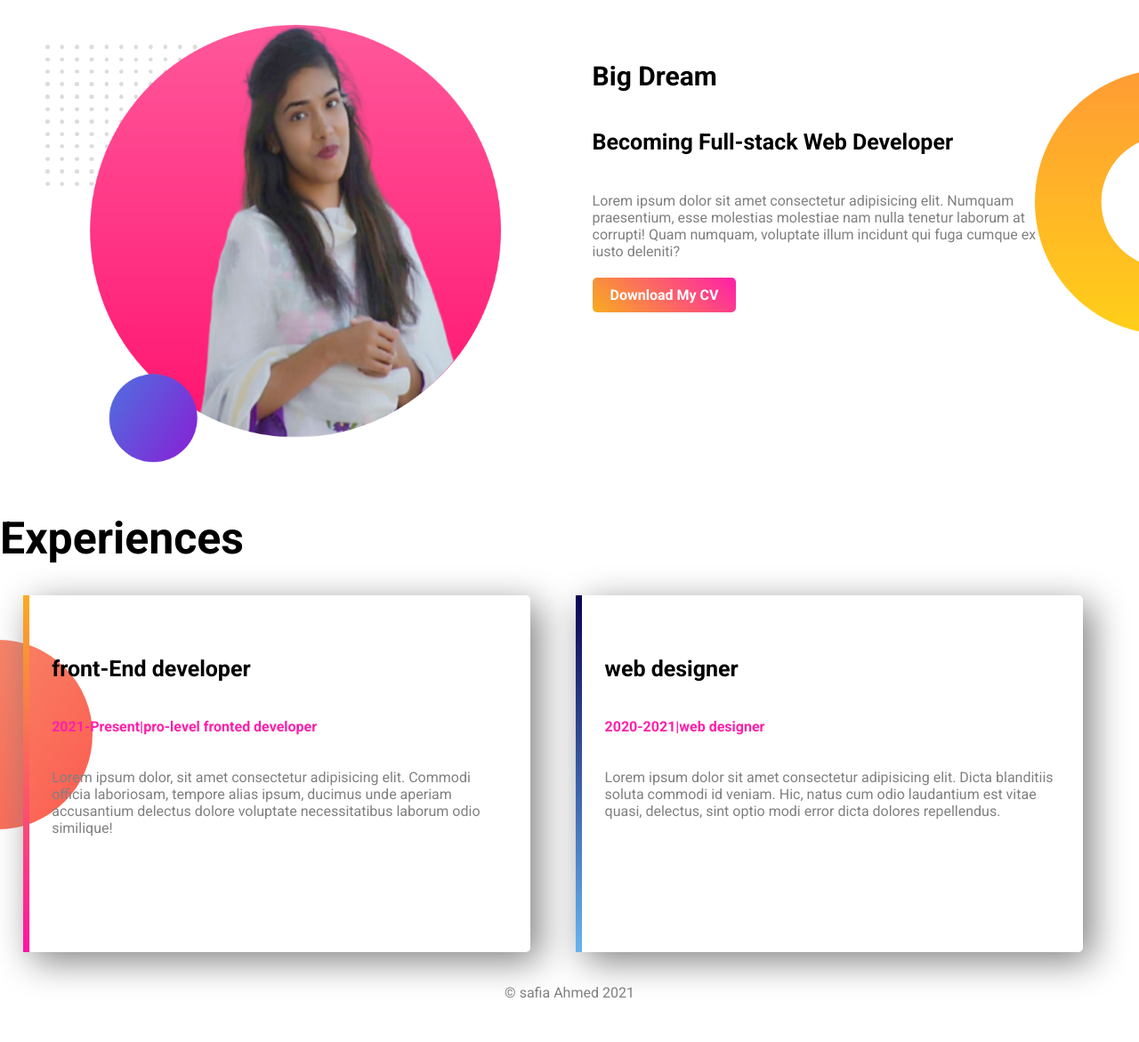
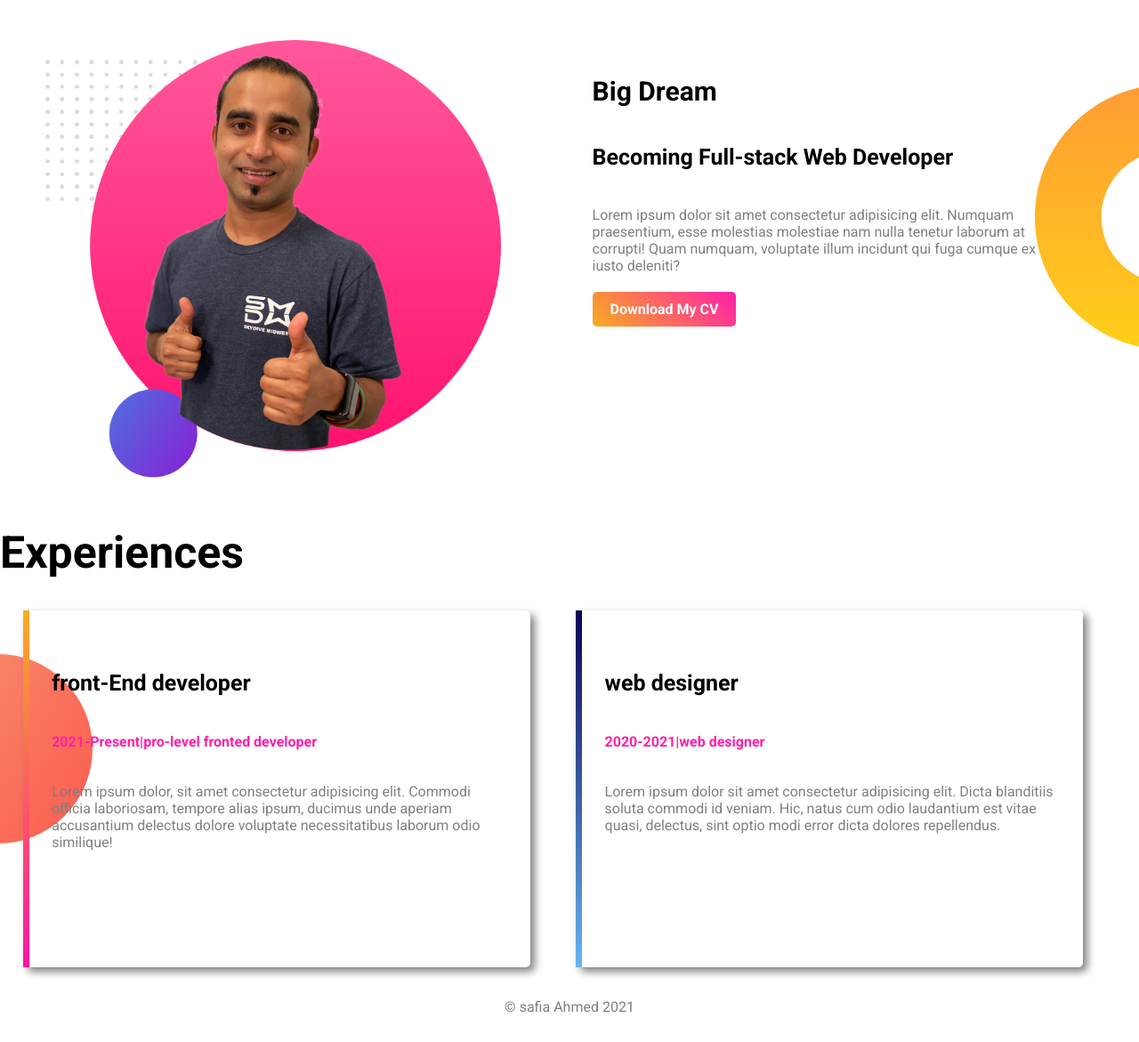
Before and after one commit to SafiaJotey/sample_portfolio, a plain HTML site: page index.html in a window 1280 px wide. Shown: the part 621-1792 px from the top of the page at 89% size. Drawn offline with Linux system fonts and the light colour scheme.

Commit message:
first commit

```diff
--- a/index.html
+++ b/index.html
@@ -23,7 +23,7 @@
             <a class="linkButton" href="" target="_blank">Hire me</a>
         </div>
         <div class="half-width">
-            <img src="images/myphoto1.png" alt="">
+            <img src="images/jhankar.png" alt="">
         </div>
 
 
@@ -34,7 +34,7 @@
     <section class="dream-area">
 
         <div class="half-width">
-            <img src="images/myphoto2.png" alt="">
+            <img src="images/jhankar2.png" alt="">
         </div>
 
         <div class="half-width">
@@ -51,7 +51,7 @@
 
     <section class="experience-area">
         <h2>Experiences</h2>
-        <div class="half-width experience" id="fronend">
+        <div class="half-width experience" id="frontend">
             <h5>front-End developer</h5>
             <h6 class="highlight">2021-Present|pro-level fronted developer</h6>
             <p>Lorem ipsum dolor, sit amet consectetur adipisicing elit. Commodi officia laboriosam, tempore alias ipsum, ducimus unde aperiam accusantium delectus dolore voluptate necessitatibus laborum odio similique!</p>
--- a/style.css
+++ b/style.css
@@ -79,7 +79,7 @@ section{
 }
 .experience{
 
-    box-shadow: 10px 10px 40px gray;
+    box-shadow: 5px 5px 10px gray;
     height: 70%;
     border-radius: 5px;
 }
@@ -89,7 +89,7 @@ section{
     background-repeat: no-repeat;
     background-position: left;
 }
-#fronend{
+#frontend{
     border-left: 7px solid;
     border-image:linear-gradient(180deg, rgb(248, 172, 32), rgb(255, 18, 164));
     border-image-slice: 1;
```
Also changed, not shown: images/jhankar.png (added), images/jhankar2.png (added), images/myphoto1.png (deleted), images/myphoto2.png (deleted).
